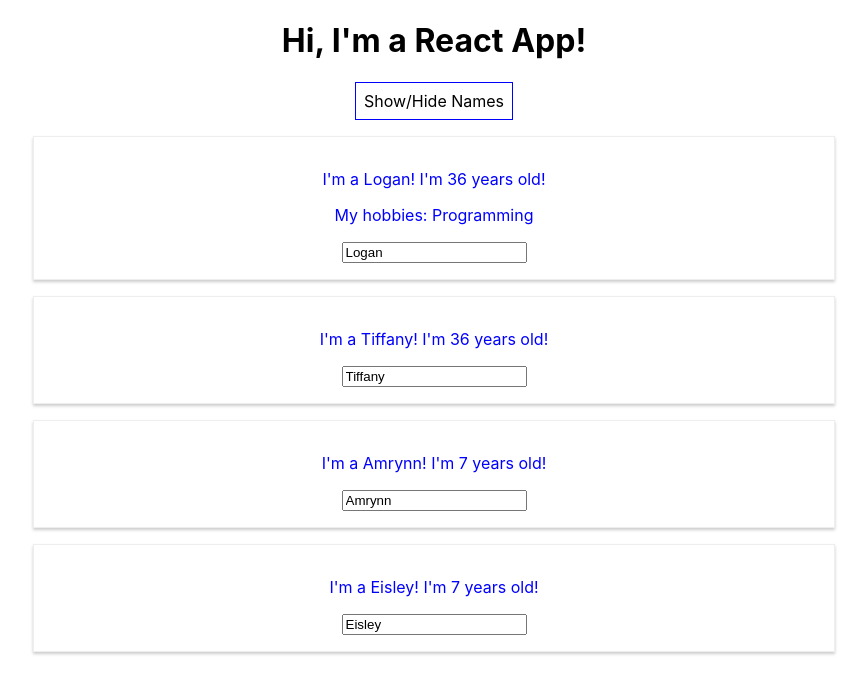
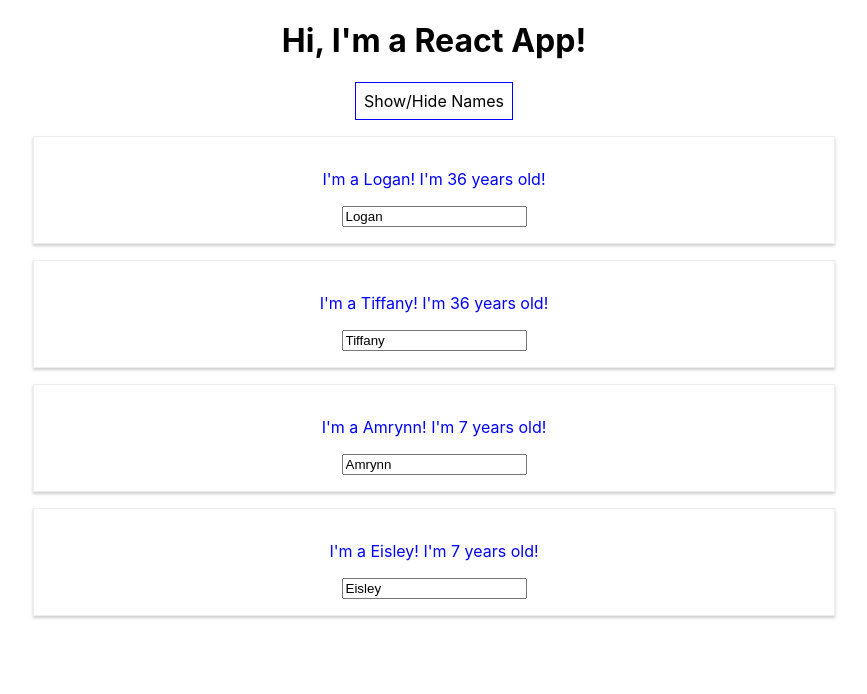
Before and after one commit to lwood54/React-16-6_MaxS, a React (Create React App) app in the folder react-complete-guide/: page / in a window 1280 px wide. Both pictures are taken after a click on the button "Show/Hide Names". Shown: the top 694 px of the page, without its empty margins (206-1073 px from the left). Built offline with nearby package versions, Linux system fonts and the light colour scheme.

Commit message:
rendering lists dynamically

```diff
--- a/react-complete-guide/src/App.js
+++ b/react-complete-guide/src/App.js
@@ -57,26 +57,9 @@ class App extends Component {
     if (this.state.showPersons) {
       persons = (
         <div>
-          <Person
-            name={this.state.persons[0].name}
-            age={this.state.persons[0].age}
-            changed={this.nameChangedHandler}
-          >
-            My hobbies: Programming
-          </Person>
-          <Person
-            name={this.state.persons[1].name}
-            age={this.state.persons[1].age}
-          />
-          <Person
-            name={this.state.persons[2].name}
-            age={this.state.persons[2].age}
-            click={this.switchNameHandler.bind(this, 'Log!')}
-          />
-          <Person
-            name={this.state.persons[3].name}
-            age={this.state.persons[3].age}
-          />
+          {this.state.persons.map(person => {
+            return <Person name={person.name} age={person.age} />;
+          })}
         </div>
       );
     }
```
